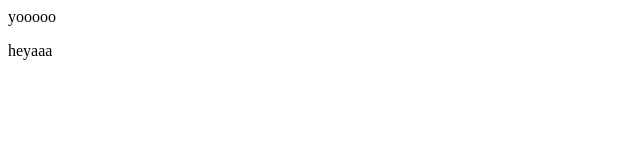
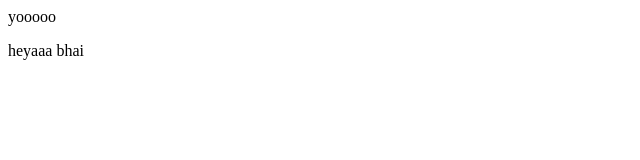
Before and after one commit to akash132405/new-repo, a plain HTML site: page new-repo/index.html in a window 1280 px wide. Shown: the full height of the page, 0-640 px from the left. Drawn offline with Linux system fonts and the light colour scheme.

Commit message:
bhai add

```diff
--- a/new-repo/index.html
+++ b/new-repo/index.html
@@ -1,2 +1,2 @@
 <p>yooooo</p>
-<p>heyaaa</p>
+<p>heyaaa bhai</p>
```
